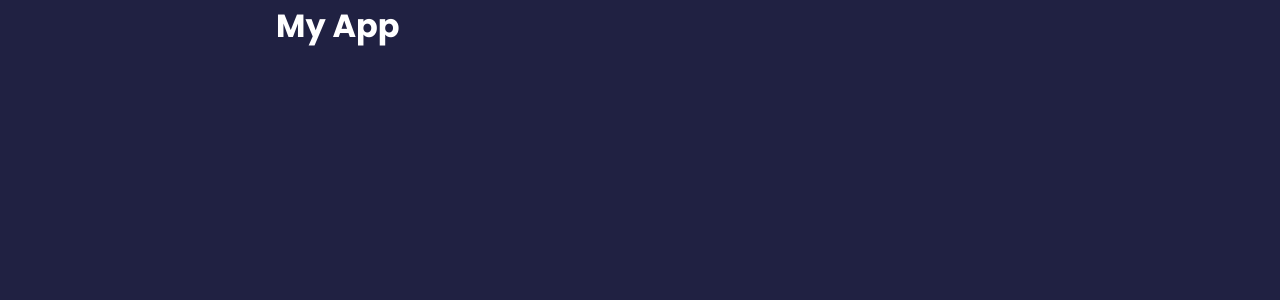
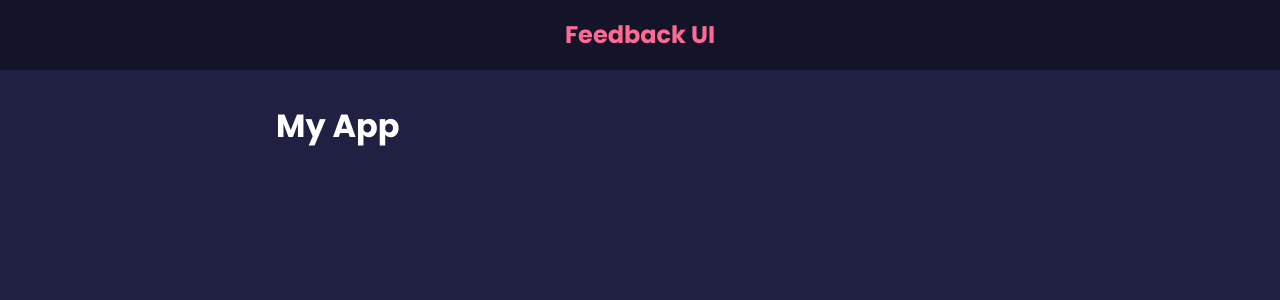
Before and after one commit to willbowdler/FeedBack-Application-UDTut, a React (Create React App) app: page / in a window 1280 px wide. Shown: the top 300 px of the page. Built offline with nearby package versions, Linux system fonts and the light colour scheme.

Commit message:
added state using the useState hook

```diff
--- a/src/App.js
+++ b/src/App.js
@@ -1,11 +1,16 @@
+import Header from "./components/Header"
+
 function App() {
   return (
-    <div className="container">
-      <h1>My App</h1>
-    </div>
-
+    <>
+      <Header />
+      <div className="container">
+        <h1>My App</h1>
+      </div>
+    </>
 
   )
 }
 
+
 export default App
--- a/src/components/Header.jsx
+++ b/src/components/Header.jsx
@@ -1,7 +1,31 @@
-function Header() {
+import PropTypes from 'prop-types'
+
+function Header({ text, bgColor, textColor}) {
+  const headerStyles = {
+    backgroundColor: bgColor,
+    color: textColor
+  }
+
   return (
-    <div>Header</div>
+    <header style={headerStyles}>
+      <div className="container">
+        <h2>{text}</h2>
+      </div>
+    </header>
   )
 }
 
+Header.defaultProps = {
+  text: 'Feedback UI',
+  bgColor: 'rgba(0,0,0,0.4)',
+  textColor: '#ff6a95'
+}
+
+Header.propTypes = {
+  text: PropTypes.string,
+  bgColor: PropTypes.string,
+  textColor: PropTypes.string,
+
+}
+
 export default Header
```
